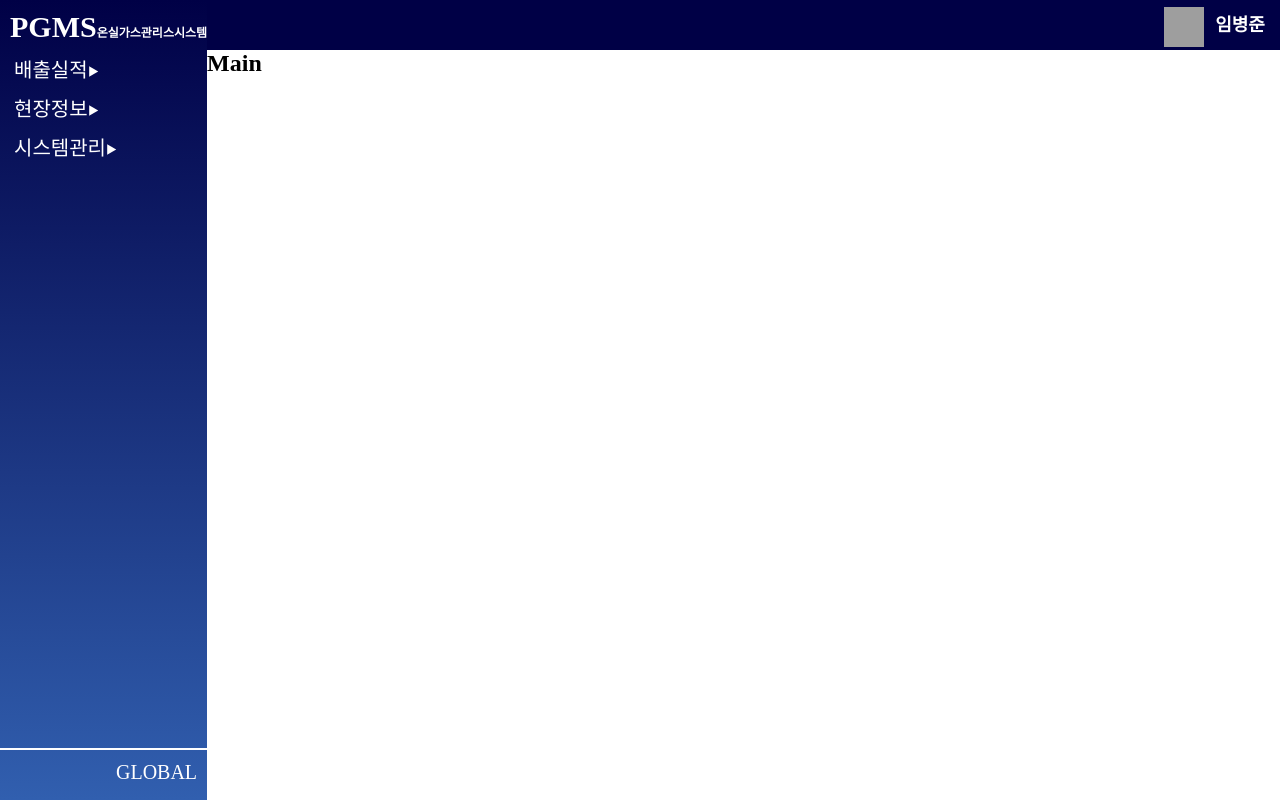
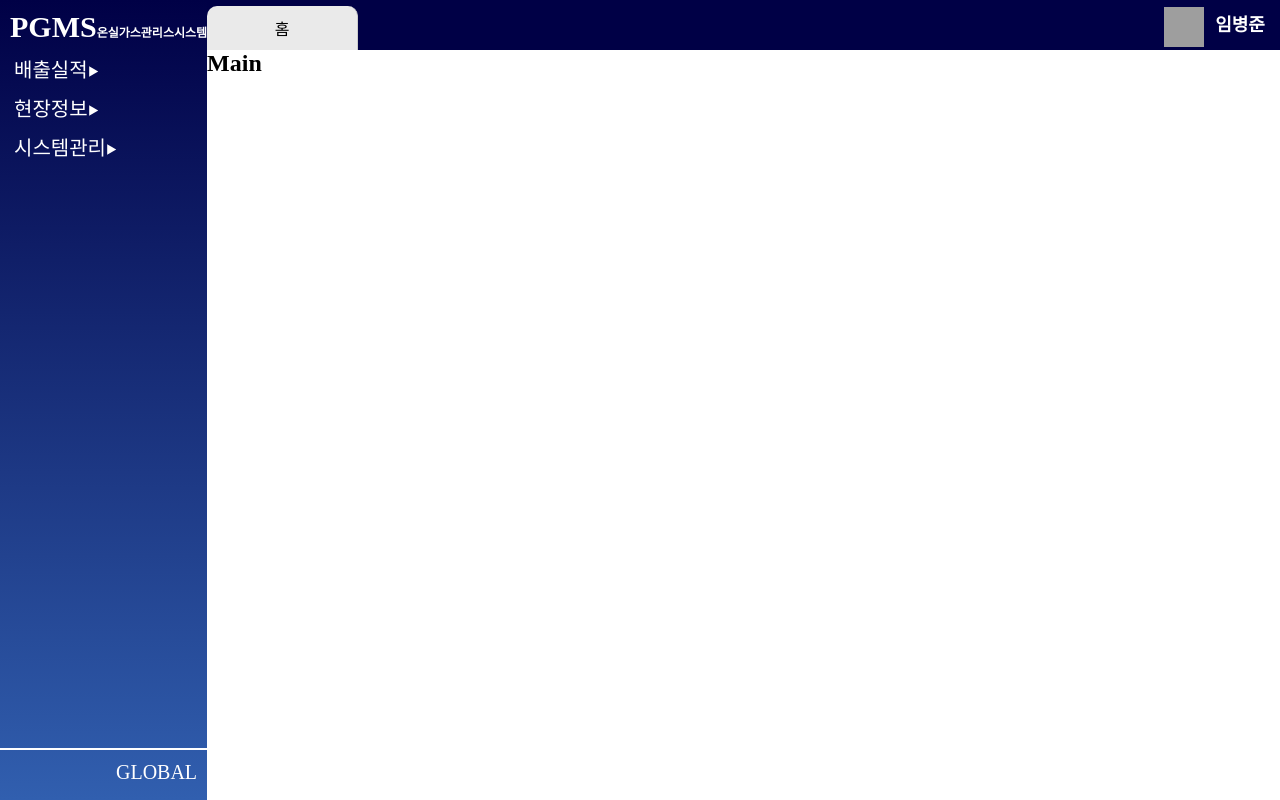
Before and after one commit to POS-CO2/2024_PGMS_FE, a React app in the folder react_frontend/: page / in a window 1280 px wide. Built offline with nearby package versions, Linux system fonts and the light colour scheme; grey boxes are pictures that could not be loaded.

Commit message:
[Fix] 대메뉴, 중메뉴 클릭시 탭 생성 버그 Fix

```diff
--- a/react_frontend/src/SiteLayout.js
+++ b/react_frontend/src/SiteLayout.js
@@ -142,21 +142,26 @@ export default function SiteLayout(){
     const navigate = useNavigate();
 
     // 메뉴 클릭 시 해당 url 로 이동 하는 코드.
+    // 탭도 생성함
     const handleMenuClick = (item) => {
         const existingTab = tabs.find(tab => tab.url === item.url );
         // 중복 탭 여부 검사(이미 열려있는지)
-        if (!existingTab) {
-            setTabs([...tabs, item]);
+        if (item.menu.length === 0){
+            if (!existingTab) {
+                setTabs([...tabs, item]);
+            }
+            setActiveTab(item.url);
+            navigate(item.url);
         }
-        setActiveTab(item.url);
-        navigate(item.url);
     };
 
+    // 탭 클릭시 해당 url 로 이동하는 코드
     const handelTabClick = (url) => {
         setActiveTab(url);
         navigate(url);
     }
 
+    // 탭을 지우는 코드
     const handleTabClose = (url, event) => {
         event.stopPropagation();
         const filteredTabs = tabs.filter(tab => tab.url !== url);
--- a/react_frontend/src/Tabbar.js
+++ b/react_frontend/src/Tabbar.js
@@ -4,9 +4,17 @@ import Tab from './Tab';
 
 
 export default function Tabbar({tabs, activeTab, handelTabClick, handleTabClose}){
+    console.log(tabs);
     return (
         <div className={headerStyles.tabBar}>
-
+            <div
+                className={`${headerStyles.tab} ${activeTab === '/' ? headerStyles.activeTab : ''}`}
+                onClick={() => {
+                    handelTabClick('/')
+                }}
+            >
+                {'홈'}
+            </div>
             {tabs.map(tab => (
                 <Tab key={tab.name} tab={tab} activeTab={activeTab} handelTabClick={handelTabClick} handleTabClose={handleTabClose}/>
 
```
